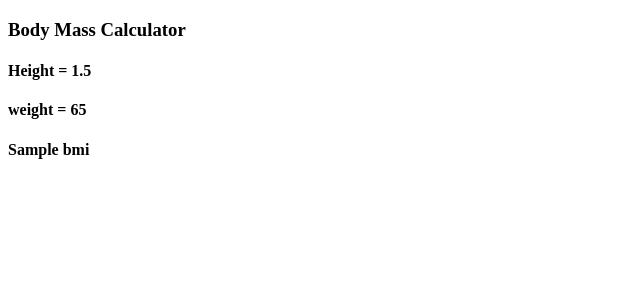
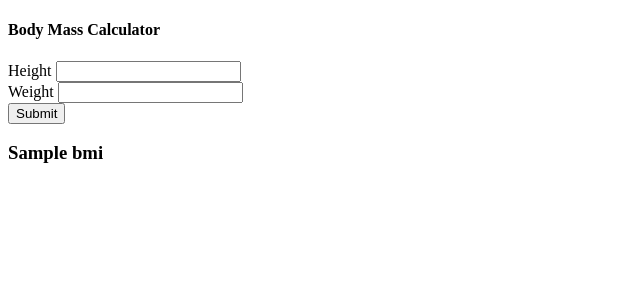
Before and after one commit to theunfriendly/musical-spoon, a Django app: template templates/bmi/bmi_cal.html in a window 1280 px wide. Shown: the top 300 px of the page, without its empty margins (0-640 px from the left). Run offline with Django 3.2, Linux system fonts and the light colour scheme; the template is opened without the code that fills it: most values are stand-ins (such as "Sample title", 1, 10 or a date in 2020).

Commit message:
form is created for bmi

```diff
--- a/bmi/urls.py
+++ b/bmi/urls.py
@@ -1,5 +1,6 @@
 from django.urls import path
 from .views import *
 urlpatterns = [
-    path('index/',index,name='index')
+    path('index/',index,name='index'),
+    path('success/<str:id>',success),
 ]
--- a/templates/bmi/bmi_cal.html
+++ b/templates/bmi/bmi_cal.html
@@ -5,9 +5,35 @@
     <title>Title</title>
 </head>
 <body>
-    <h3>Body Mass Calculator </h3>
-    <h4>Height = 1.5</h4>
-    <h4>weight = 65</h4>
-    <h4>{{ bmi }}</h4>
+    <div class="page-wrapper">
+        <div class="content container-fluid">
+            <div class="row">
+                <div class="col-md-6">
+                    <div class="card">
+                        <div class="card-header">
+                            <h4 class="card-title">Body Mass Calculator</h4>
+                        </div>
+                        <div class="card-body">
+                            <form method="POST">
+                                {% csrf_token %}
+                                <div class="form-group">
+                                    <label>Height</label>
+                                    <input type="number" name="height" class="form-control">
+                                </div>
+                                <div class="form-group">
+                                    <label>Weight</label>
+                                    <input type="number" name="weight" class="form-control">
+                                </div>
+                                <div class="text-right">
+                                    <button type="submit" class="btn btn-primary">Submit</button>
+                                </div>
+                            </form>
+                        </div>
+                    </div>
+                </div>
+            </div>
+        </div>
+    </div>
 </body>
+<h3>{{ bmi }}</h3>
 </html>
```
Also changed, not shown: bmi/views.py (+14 -3 lines), templates/bmi/bmi_success.html (added, +11 -0 lines).
